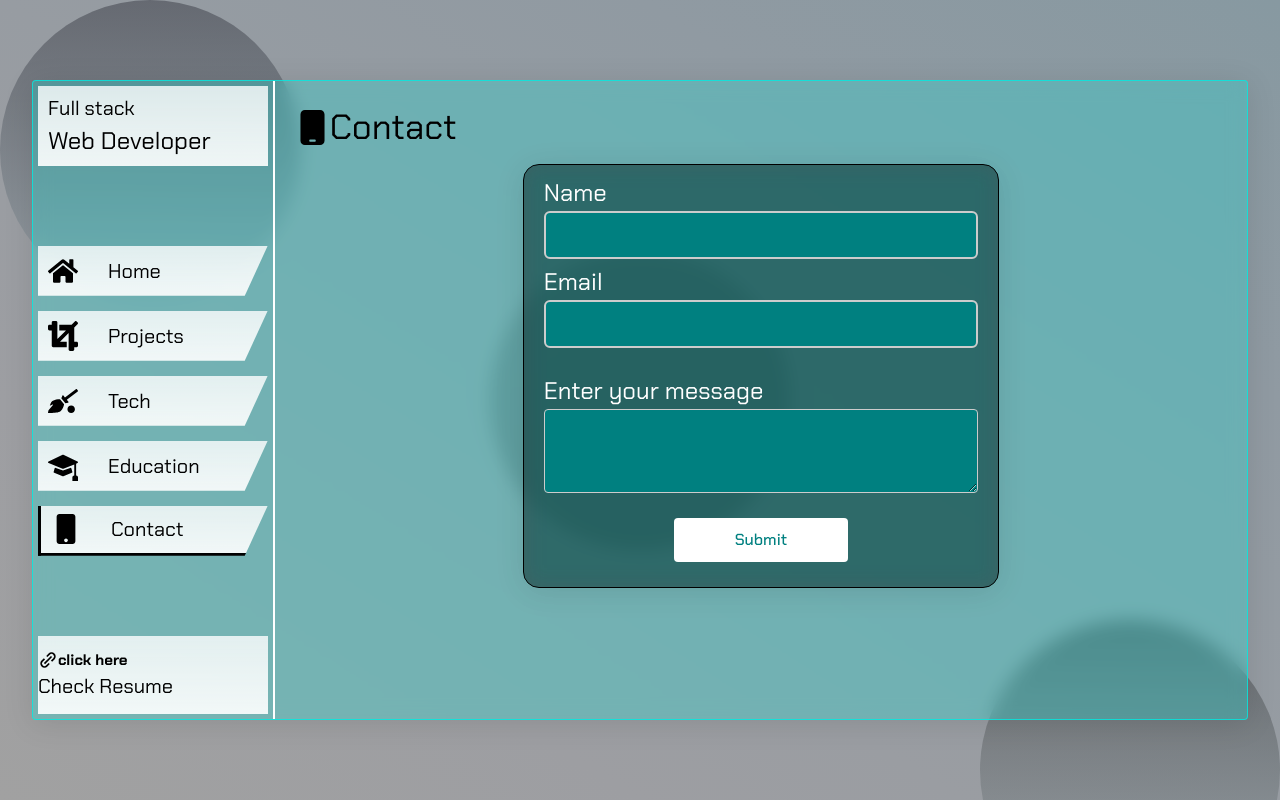
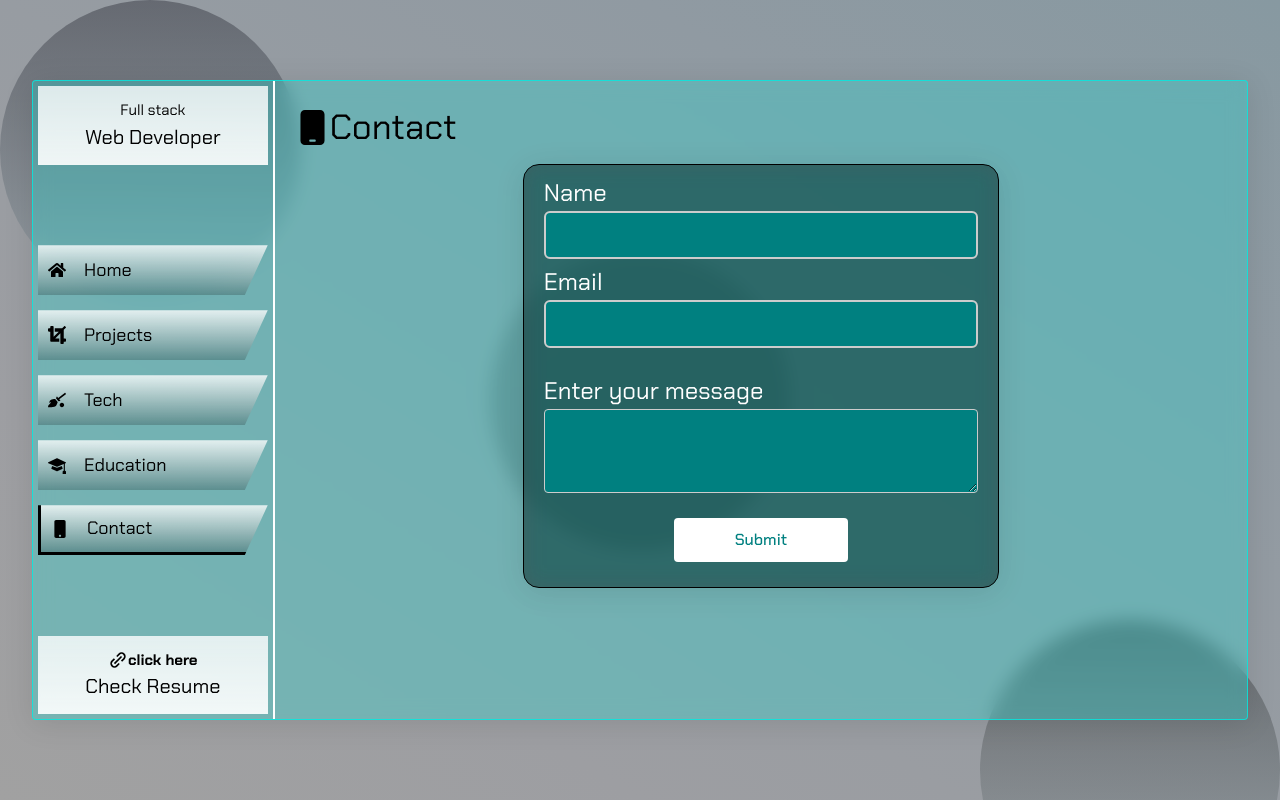
Before and after one commit to mahfuz-ta09/my-portfolio-website, a Next.js app: page /contact in a window 1280 px wide. Built offline with nearby package versions, Linux system fonts and the light colour scheme.

Commit message:
preject update

```diff
--- a/src/css/SideNav/SideNav.css
+++ b/src/css/SideNav/SideNav.css
@@ -22,15 +22,15 @@
 
 .name{
     display: flex;
-    align-items: end;
-    justify-content: left;
+    align-items: center;
+    justify-content: center;
     width: 100%;
 }
 
 .pic{
     display: flex;
-    align-items: end;
-    justify-content: left;
+    align-items: center;
+    justify-content: center;
     width: 100%;
 }
 
@@ -41,17 +41,18 @@
 }
 
 .pic p{
-    font-size: 25px;
+    /* font-size: 25px; */
 }
 
 .pic h1{
-    font-size: 20px;
+    font-size: 15px;
     font-weight: 400;
 }
 
 
 .name h1{
     font-weight: 400;
+    font-size: 20px;
 }
 
 .nav-body{
@@ -75,7 +76,7 @@
     display: flex;
     align-items: center;
     justify-content: start;
-    background: linear-gradient(to bottom,rgba(255,255,255,0.8),rgba(255,255,255,0.9));
+    background: linear-gradient(to bottom,rgba(255,255,255,0.8),rgba(0, 0, 0, 0.2));
     clip-path: polygon(0 0,100% 0px,90% 100%,0% 100%);
     padding: 10px;
 }
@@ -87,25 +88,25 @@
 
 .icon{
     color: black;
-    font-size: 30px;
+    font-size: 18px;
 }
 
 .liink{
     color: black;
-    font-size: 20px;
-    padding-left: 30px;
+    font-size: 18px;
+    padding-left: 18px;
     /* font-weight: 700; */
 }
 
 .link-container:hover .icon{
     color: rgb(12, 54, 54);
-    font-size: 27px;
+    font-size: 20px;
     transition: .2s ease-in-out;
 }
 
 .link-container:hover .liink{
     color: rgb(12, 54, 54);
-    font-size: 22px;
+    font-size: 20px;
     transition: .2s ease-in-out;
 }
 
@@ -114,7 +115,7 @@
     padding: 0px;
     background: linear-gradient(to bottom,rgba(255,255,255,0.8),rgba(255,255,255,0.9));
     display: flex;
-    align-items: start;
+    align-items: center;
     justify-content: center;
     flex-direction: column;
     width: 100%;
@@ -129,7 +130,7 @@
     width: 100%;
     display: flex;
     align-items: center;
-    justify-content: start;
+    justify-content: center;
 }
 
 .cv-icon{
--- a/src/css/skill&tech/skill&tech.css
+++ b/src/css/skill&tech/skill&tech.css
@@ -29,12 +29,11 @@
 }
 
 
-
 .skills{
     display: flex;
     flex-wrap: wrap;
     align-items: center;
-    justify-content: space-around;
+    justify-content: center;
     gap: 20px;
     padding: 20px 110px;
 }
```
Also changed, not shown: src/css/Projects/Projects.css (+11 -5 lines).
